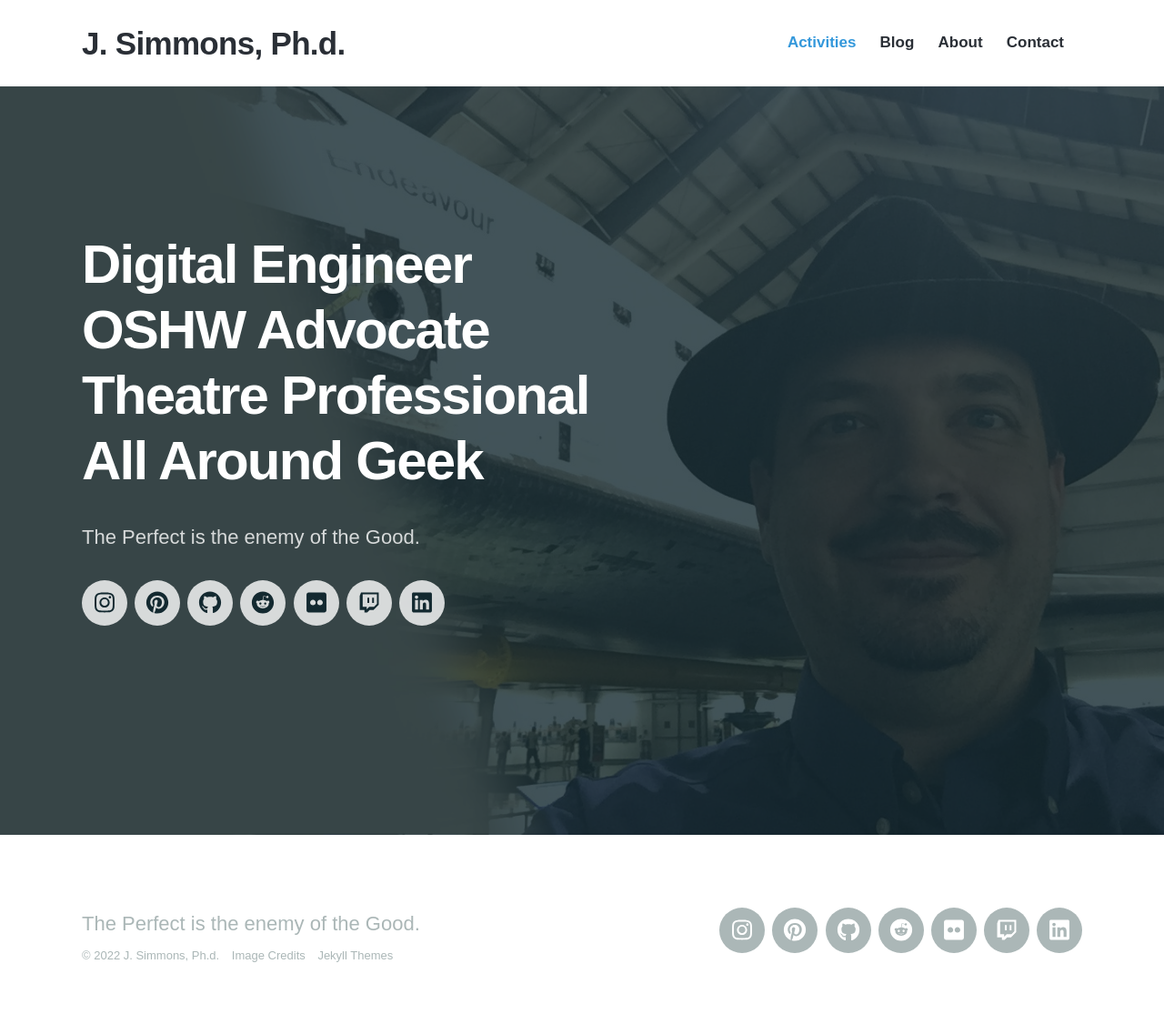
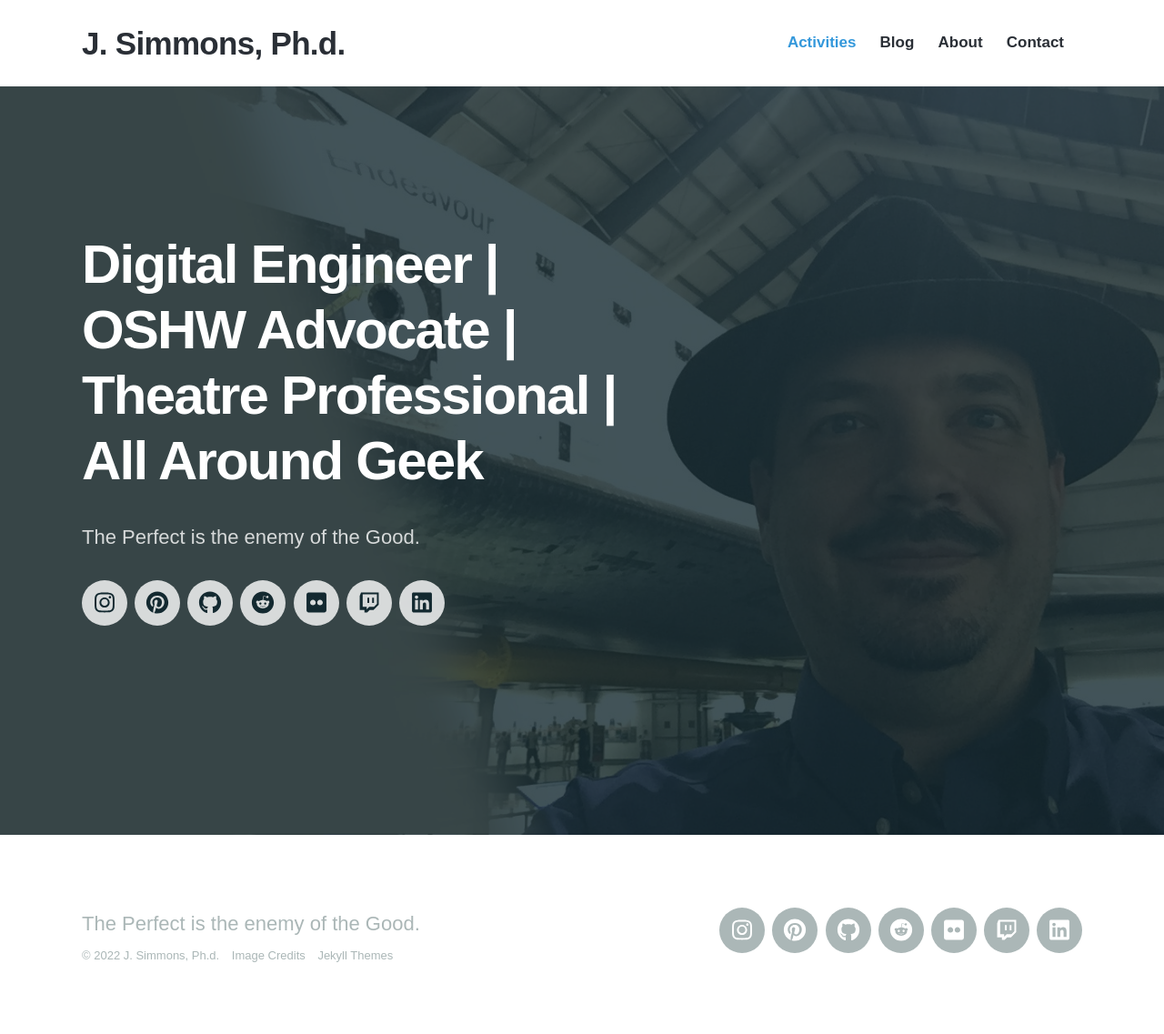
Before and after one commit to j-simmons-phd/j-simmons-phd.github.io, a Jekyll site: the page built from index.html, in a window 1280 px wide. Shown: the whole page at 91% size. Built offline with Jekyll 4.4.1, drawn with Linux system fonts in a browser that asks for light colours; nearby versions of some CDN libraries; some web fonts are replaced.

Commit message:
Reformat landing page header for snippets

```diff
--- a/index.html
+++ b/index.html
@@ -1,6 +1,6 @@
 ---
 layout: default
-title: Digital Engineer<br>OSHW Advocate<br>Theatre Professional<br>All Around Geek
+title: Digital Engineer | <br>OSHW Advocate | <br>Theatre Professional | <br>All Around Geek
 description: The Perfect is the enemy of the Good.
 featured_image: /images/thejsimmons_header_photo.jpg
 ---
```
